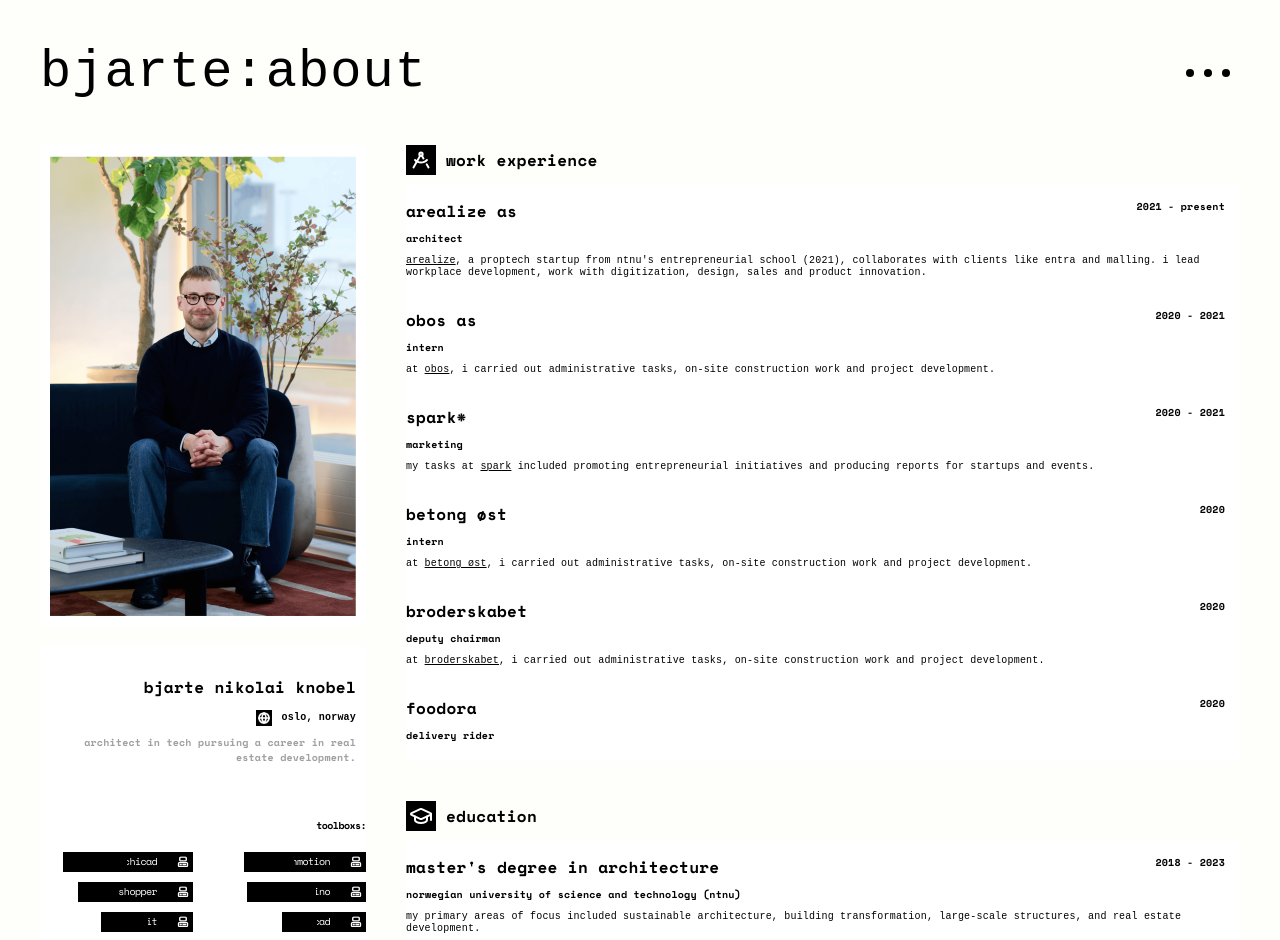
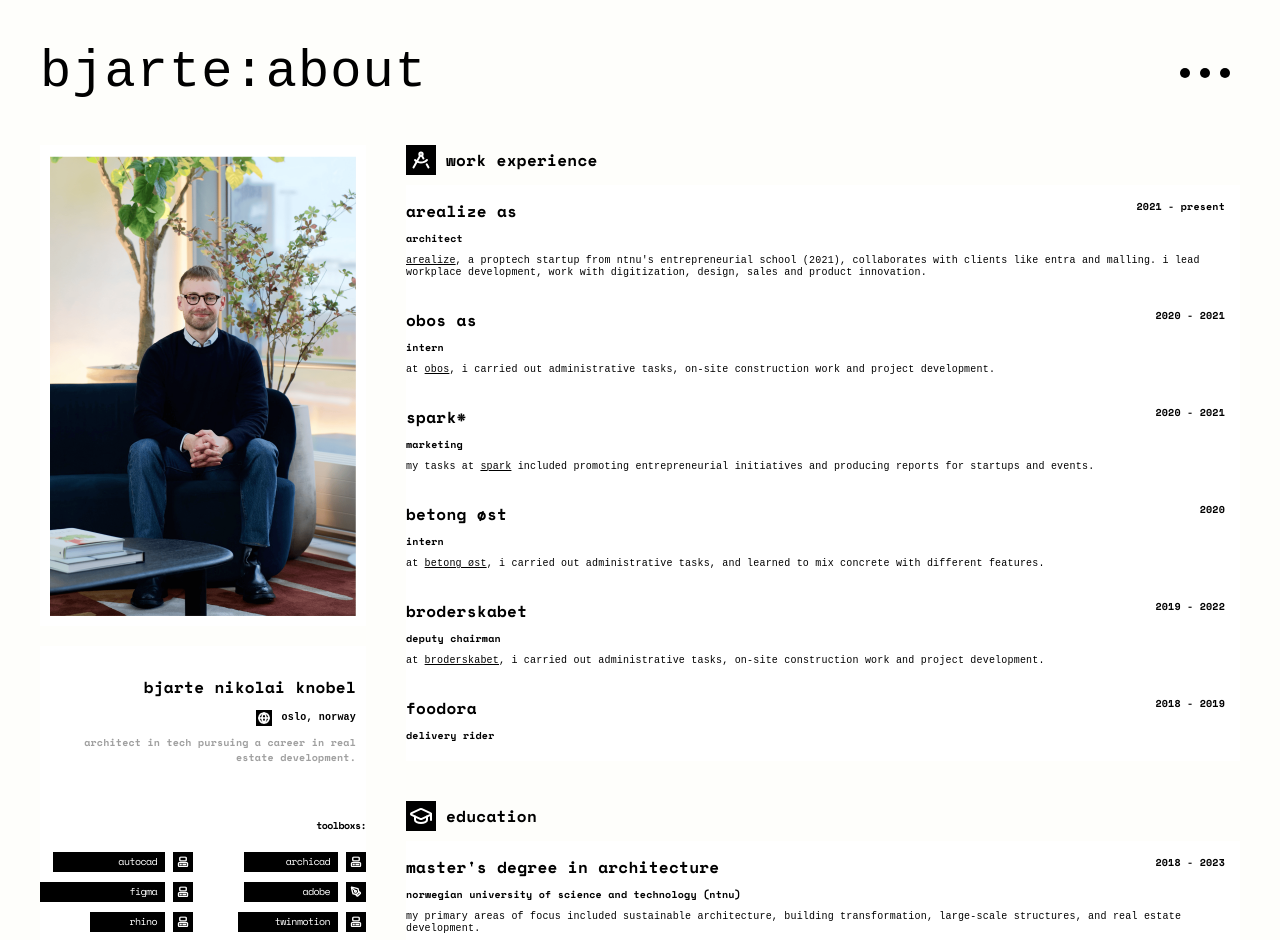
Before and after one commit to BjarteKnobel/portfolio, a Next.js app: page /about in a window 1280 px wide. Shown: the top 940 px of the page. Built offline with nearby package versions, Linux system fonts and the light colour scheme; a web font is replaced by a local one.

Commit message:
Navbar: hover-open menu globally; dot animation refine; About: toolbox groups, icons, tooltips, right-aligned bars; content updates and dates; various styling fixes

```diff
--- a/pages/about.js
+++ b/pages/about.js
@@ -13,6 +13,7 @@
   const menuRef = useRef(null);
   const router = useRouter();
   const [animateBars, setAnimateBars] = useState(false);
+  const closeMenuTimerRef = useRef(null);
 
   useEffect(() => {
     const timer = setTimeout(() => setAnimateBars(true), 50);
@@ -21,6 +22,19 @@
 
   const toggleMenu = () => {
     setShowMenu(!showMenu);
+  };
+
+  const openMenu = () => {
+    if (closeMenuTimerRef.current) {
+      clearTimeout(closeMenuTimerRef.current);
+      closeMenuTimerRef.current = null;
+    }
+    setShowMenu(true);
+  };
+
+  const scheduleCloseMenu = () => {
+    if (closeMenuTimerRef.current) clearTimeout(closeMenuTimerRef.current);
+    closeMenuTimerRef.current = setTimeout(() => setShowMenu(false), 200);
   };
 
   useClickOutside([menuRef], () => {
@@ -47,13 +61,25 @@
             </Link>
             <span className={styles.roleText}>about</span>
           </div>
-          <div className={styles.menuContainer} ref={menuRef}>
-            <button className={styles.menuButton} onClick={toggleMenu}>
+          <div
+            className={styles.menuContainer}
+            ref={menuRef}
+            onMouseEnter={openMenu}
+            onMouseLeave={scheduleCloseMenu}
+          >
+            <button
+              className={styles.menuButton}
+              onClick={toggleMenu}
+              aria-haspopup="true"
+              aria-expanded={showMenu}
+              style={{ "--dot-size": "10px", "--dot-gap": "10px" }}
+            >
               <div className={styles.dot}></div>
               <div className={styles.dot}></div>
               <div className={styles.dot}></div>
             </button>
             {showMenu && (
+              <div onMouseEnter={openMenu} onMouseLeave={scheduleCloseMenu}>
                 <Menu
                   className={styles.menuDropdown}
                   selected="about"
@@ -66,6 +92,7 @@
                     setShowMenu(false);
                   }}
                 />
+              </div>
             )}
           </div>
         </nav>
@@ -112,7 +139,7 @@
                   {(() => {
                     const iconFor = (name) => {
                       const key = name.toLowerCase();
-                      if (['javascript', 'typescript', 'c#'].includes(key)) return '/assets/code.svg';
+                      if (['javascript', 'typescript', 'c#', 'css'].includes(key)) return '/assets/code.svg';
                       if (['adobe', 'drawing'].includes(key)) return '/assets/pen.svg';
                       if (
                         [
@@ -126,44 +153,63 @@
                         ].includes(key)
                       ) return '/assets/computer.svg';
                       if (['english', 'spanish', 'norwegian', 'german'].includes(key)) return '/assets/language.svg';
-                      if (key.includes('license') || key.includes('drivers')) return '/assets/car.svg';
+                      if (key.includes('license') || key.includes('drivers') || key === 'class b') return '/assets/car.svg';
                       return '/assets/computer.svg';
                     };
-                    // Group order: computer tools -> code -> languages -> rest
-                    return [
-                      // Computer tools
-                      { name: 'archicad', level: 0.85 },
+                    // Groups: programs (computer tools), code, language, other
+                    const programs = [
+                      { name: 'autocad', level: 0.9 },
+                      { name: 'archicad', level: 0.75 },
+                      { name: 'figma', level: 1.0 },
+                      { name: 'adobe', level: 0.75 },
+                      { name: 'rhino', level: 0.6 },
                       { name: 'twinmotion', level: 0.8 },
-                      { name: 'grasshopper', level: 0.75 },
-                      { name: 'rhino', level: 0.78 },
-                      { name: 'revit', level: 0.6 },
-                      { name: 'autocad', level: 0.55 },
-                      { name: 'figma', level: 0.7 },
-                      // Code
-                      { name: 'javascript', level: 0.7 },
+                      { name: 'revit', level: 0.1 },
+                      { name: 'grasshopper', level: 0.4 },
+                    ].map(s => ({ ...s, classification: 'program' }));
+                    const code = [
+                      { name: 'javascript', level: 0.3 },
+                      { name: 'css', level: 0.2 },
                       { name: 'typescript', level: 0.6 },
                       { name: 'c#', level: 0.4 },
-                      // Languages
-                      { name: 'english', level: 0.95 },
+                    ].map(s => ({ ...s, classification: 'code' }));
+                    const language = [
+                      { name: 'english', level: 0.8 },
+                      { name: 'german', level: 1.0 },
                       { name: 'norwegian', level: 1.0 },
-                      { name: 'german', level: 0.5 },
-                      { name: 'spanish', level: 0.6 },
-                      // Rest
-                      { name: 'adobe', level: 0.65 },
-                    ].map((skill, idx) => {
+                      { name: 'spanish', level: 0.1 },
+                    ].map(s => ({ ...s, classification: 'language' }));
+                    const other = [
+                      { name: 'class b', level: 1.0 },
+                      { name: 'drawing', level: 0.8 },
+                    ].map(s => ({ ...s, classification: 'other' }));
+
+                    const entries = [];
+                    const groups = [programs, code, language, other];
+                    groups.forEach((group, gIdx) => {
+                      group.forEach((skill) => entries.push({ type: 'item', skill }));
+                      if (gIdx !== groups.length - 1) entries.push({ type: 'divider' });
+                    });
+
+                    return entries.map((entry, idx) => {
+                      if (entry.type === 'divider') {
+                        return <div key={`divider-${idx}`} className={styles.skillGroupDivider} aria-hidden="true" />;
+                      }
+                      const { skill } = entry;
                       const percent = Math.round((animateBars ? skill.level : 0) * 100);
                       return (
                         <div key={skill.name} className={styles.skillRow}>
-                        <div className={styles.progressBar} style={{ width: `${percent}%`, transitionDelay: `${idx * 120}ms` }} aria-hidden="true" />
                           <div className={styles.skillTextWrap}>
+                            <div className={styles.progressBar} style={{ "--w": `${percent}%`, transitionDelay: `${idx * 120}ms` }} aria-hidden="true" />
                             <span className={styles.skillText}>{skill.name}</span>
                             <span
                               className={styles.skillTextFill}
-                            style={{ width: `${percent}%`, transitionDelay: `${idx * 120}ms` }}
+                              style={{ "--w": `${percent}%`, transitionDelay: `${idx * 120}ms` }}
                               aria-hidden="true"
                             >
                               <span>{skill.name}</span>
                             </span>
+                            <span className={styles.skillHoverLabel} aria-hidden="true">{skill.classification}</span>
                           </div>
                           <span className={styles.skillIcon} aria-hidden="true">
                             <Image src={iconFor(skill.name)} alt="" width={12} height={12} />
@@ -233,14 +279,14 @@
                 </div>
                 <p className={styles.role}>intern</p>
                 <p className={styles.description}>
-                  at <a href="https://betongost.no/" target="_blank" rel="noopener noreferrer" className={styles.companyLink}>betong øst</a>, i carried out administrative tasks, on-site construction work and project development.
+                  at <a href="https://betongost.no/" target="_blank" rel="noopener noreferrer" className={styles.companyLink}>betong øst</a>, i carried out administrative tasks, and learned to mix concrete with different features.
                 </p>
               </div>
 
               <div className={styles.experienceItem}>
                 <div className={styles.experienceHeader}>
                   <h3 className={styles.companyName}>broderskabet</h3>
-                  <span className={styles.period}>2020</span>
+                  <span className={styles.period}>2019 - 2022</span>
                 </div>
                 <p className={styles.role}>deputy chairman</p>
                 <p className={styles.description}>
@@ -251,7 +297,7 @@
               <div className={styles.experienceItem}>
                 <div className={styles.experienceHeader}>
                   <h3 className={styles.companyName}>foodora</h3>
-                  <span className={styles.period}>2020</span>
+                  <span className={styles.period}>2018 - 2019</span>
                 </div>
                 <p className={styles.role}>delivery rider</p>
               </div>
--- a/styles/About.module.css
+++ b/styles/About.module.css
@@ -77,7 +77,7 @@
 .menuButton {
   display: flex;
   flex-direction: row;
-  gap: 10px;
+  gap: var(--dot-gap, 10px);
   padding: 10px;
   background: transparent;
   border: none;
@@ -89,15 +89,32 @@
 }
 
 .menuButton:hover {
-  background: #f0f0f0;
+  background: transparent;
+}
+
+/* Glide dots together on hover */
+.menuContainer:hover .menuButton .dot {
+  transition: transform 180ms ease;
+}
+
+/* Move side dots to middle and enlarge center dot */
+.menuContainer:hover .menuButton .dot:nth-child(1) {
+  transform: translateX(calc(var(--dot-size, 10px) + var(--dot-gap, 10px)));
+}
+.menuContainer:hover .menuButton .dot:nth-child(3) {
+  transform: translateX(calc(-1 * (var(--dot-size, 10px) + var(--dot-gap, 10px))));
+}
+.menuContainer:hover .menuButton .dot:nth-child(2) {
+  transform: scale(1.6);
 }
 
 .dot {
   display: inline-block;
-  width: 8px;
-  height: 8px;
+  width: var(--dot-size, 10px);
+  height: var(--dot-size, 10px);
   border-radius: 50%;
   background: #000;
+  transition: transform 220ms ease;
 }
 
 .menuDropdown {
@@ -116,6 +133,7 @@
   gap: 0;
   margin-top: 0px;
   overflow: visible;
+  pointer-events: auto;
 }
 
 .header, .navbar, .container {
@@ -243,6 +261,9 @@
   padding: 10px 0;
   margin: 0;
   width: 100%;
+  position: relative;
+  z-index: 100;
+  overflow: visible;
 }
 
 .toolboxHeaderRow {
@@ -267,6 +288,14 @@
   justify-items: end; /* align rows to the right */
 }
 
+.skillGroupDivider {
+  grid-column: 1 / -1; /* span both columns */
+  height: 8px;
+  border-bottom: 1px solid #000000;
+  opacity: 0.15;
+  margin: 2px 0 6px 0;
+}
+
 @media (max-width: 600px) {
   .skillList {
     grid-template-columns: 1fr;
@@ -280,7 +309,8 @@
   align-items: center;
   justify-content: flex-end; /* push contents to the right */
   width: 100%;
-  overflow: hidden;
+  overflow: visible;
+  background: #ffffff; /* ensure unfilled is white */
 }
 
 .progressBar {
@@ -289,7 +319,7 @@
   top: 0;
   bottom: 0;
   background: #000000;
-  width: 0%;
+  width: var(--w, 0%);
   transition: width 1600ms cubic-bezier(0.4, 0, 0.2, 1);
   will-change: width;
   border-radius: 0;
@@ -298,10 +328,13 @@
 
 .skillTextWrap {
   position: relative;
-  width: auto;
-  display: inline-block;
-  text-align: right; /* right align labels */
-  z-index: 1;
+  flex: 1 1 auto;
+  max-width: calc(100% - 28px); /* leave room for icon */
+  height: 20px;
+  text-align: right;
+  z-index: 5; /* above icon */
+  cursor: default;
+  pointer-events: auto;
 }
 
 .skillText,
@@ -315,33 +348,58 @@
 }
 
 .skillText {
-  position: relative;
-  display: inline-block;
+  position: absolute;
+  right: 0;
+  top: 0;
   color: #000000;
   mix-blend-mode: normal;
+  padding-right: 8px;
 }
 
 .skillTextFill {
   position: absolute;
-  left: auto;
-  right: 0; /* grow from the right */
+  right: 0;
   top: 0;
   height: 20px;
   overflow: hidden;
   white-space: nowrap;
-  width: 0%;
+  width: var(--w, 0%);
   transition: width 1600ms cubic-bezier(0.4, 0, 0.2, 1);
   will-change: width;
   border-radius: 0;
+  background: #000000;
 }
 
 .skillTextFill span {
   position: absolute;
-  left: auto;
-  right: 0; /* keep white text right-aligned inside fill */
+  right: 0;
   top: 0;
   color: #ffffff;
   padding-right: 8px;
+}
+
+.skillHoverLabel {
+  position: absolute;
+  right: -28px; /* extend over icon area */
+  top: -22px;
+  background: #000000;
+  color: #ffffff;
+  font-family: 'Space Mono', monospace;
+  font-weight: 400;
+  font-size: 10px;
+  line-height: 14px;
+  letter-spacing: -0.2px;
+  padding: 2px 6px;
+  opacity: 0;
+  pointer-events: none;
+  transition: opacity 180ms ease, transform 180ms ease;
+  transform: translateY(2px);
+  z-index: 2000; /* above all content */
+}
+
+.skillRow:hover .skillHoverLabel {
+  opacity: 1;
+  transform: translateY(0);
 }
 
 .skillIcon {
@@ -354,7 +412,7 @@
   align-items: center;
   justify-content: center;
   position: relative;
-  z-index: 2; /* keep icon above the loading bar */
+  z-index: 1; /* below hover tooltip */
 }
 
 .skill {
--- a/styles/Home.module.css
+++ b/styles/Home.module.css
@@ -31,6 +31,11 @@
   position: relative;
 }
 
+/* Ensure dropdown positions relative to the dot button container */
+.menuContainer {
+  position: relative;
+}
+
 .logoGroup {
   display: flex;
   flex-direction: row;
@@ -53,7 +58,7 @@
   font-weight: 400;
   font-size: 52px;
   line-height: 1.25em;
-  letter-spacing: -2%;
+  letter-spacing: 1.04px; /* match About page */
   text-align: center;
   white-space: nowrap;
   text-decoration: none;
@@ -84,15 +89,29 @@
 }
 
 .menuButton:hover {
-  background: #f0f0f0;
+  background: transparent;
 }
 
 .dot {
   display: inline-block;
-  width: 8px;
-  height: 8px;
+  width: var(--dot-size, 10px);
+  height: var(--dot-size, 10px);
   border-radius: 50%;
   background: #000;
+  transition: transform 220ms ease;
+}
+/* Glide dots and scale middle on hover */
+.menuContainer:hover .menuButton .dot {
+  transition: transform 180ms ease;
+}
+.menuContainer:hover .menuButton .dot:nth-child(1) {
+  transform: translateX(calc(var(--dot-size, 10px) + var(--dot-gap, 10px)));
+}
+.menuContainer:hover .menuButton .dot:nth-child(3) {
+  transform: translateX(calc(-1 * (var(--dot-size, 10px) + var(--dot-gap, 10px))));
+}
+.menuContainer:hover .menuButton .dot:nth-child(2) {
+  transform: scale(1.6);
 }
 
 .imageSection {
@@ -270,7 +289,7 @@
 
 .menuDropdown {
   position: absolute;
-  top: 40px;
+  top: 40px; /* match About page spacing below dots */
   right: 0;
   background: #FEFEFB;
   box-shadow: 0px 2px 2px 0px rgba(0,0,0,0.04), 0px 8px 16px -4px rgba(0,0,0,0.04);
```
Also changed, not shown: components/Layout.js (+23 -2 lines). Lines whose indentation alone changed are shown as unchanged.
